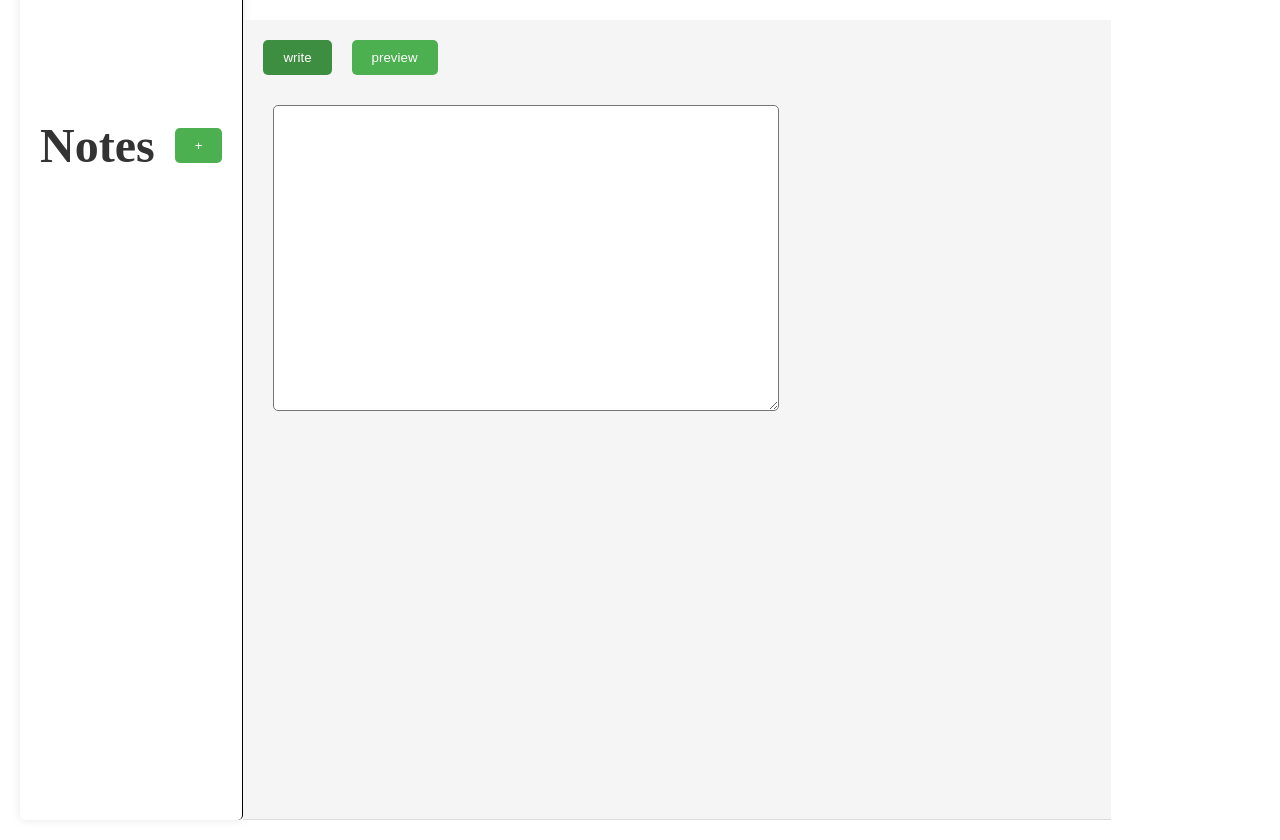
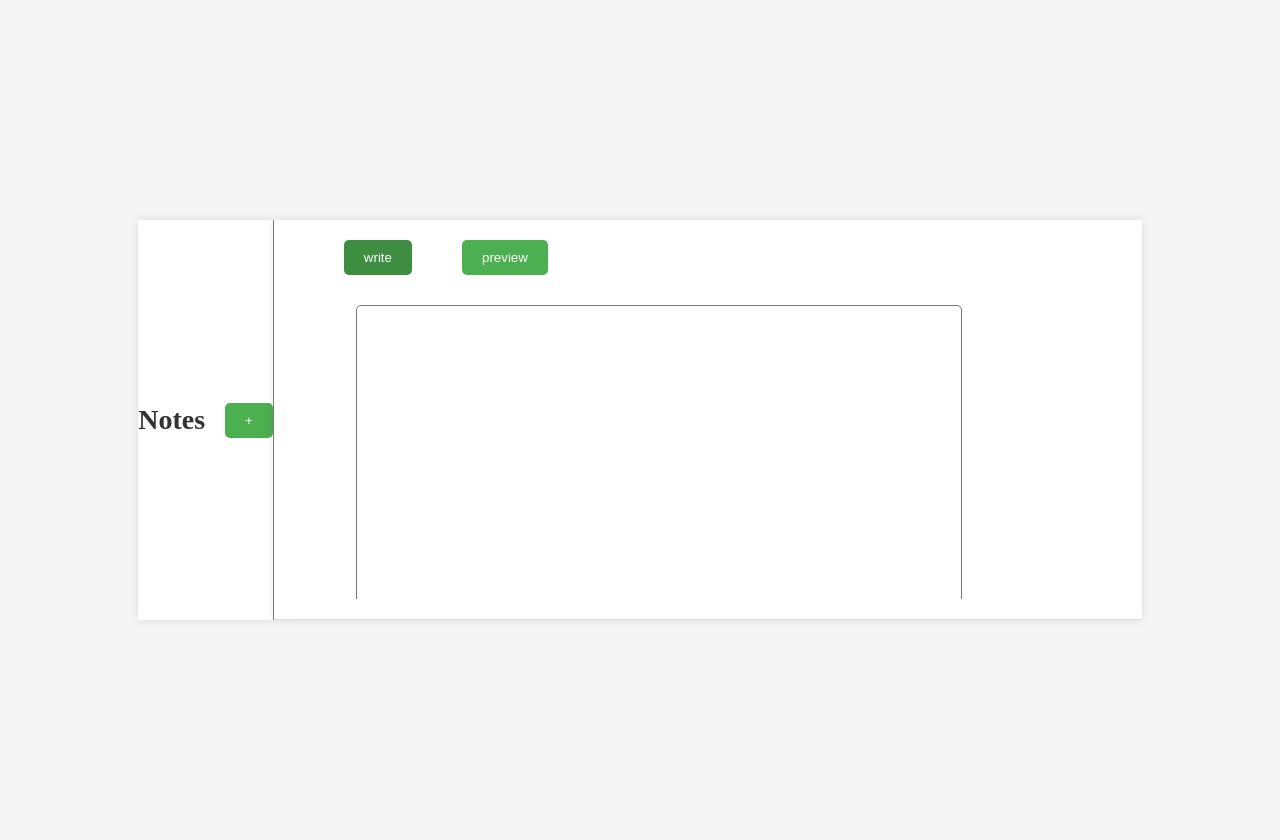
Before and after one commit to stackj007/Notes-App, a React (Vite) app: page / in a window 1280 px wide. Built offline with nearby package versions, Linux system fonts and the light colour scheme.

Commit message:
adjust styling

```diff
--- a/src/App.css
+++ b/src/App.css
@@ -1,23 +1,29 @@
+body,
+html {
+  margin: 0;
+  padding: 0;
+}
+
 .app {
   display: flex;
+  justify-content: center;
+  align-items: center;
   height: 100vh; /* Full height of the viewport */
   padding: 20px;
+  background-color: #f5f5f5;
 }
 
 .editor {
   width: 70%;
   padding: 20px;
   box-sizing: border-box;
+  background-color: #fff;
+  box-shadow: 0px 0px 10px rgba(0, 0, 0, 0.1);
 }
 
 .sidebar {
   width: 30%;
   padding: 20px;
   box-sizing: border-box;
+  box-shadow: 0px 0px 10px rgba(0, 0, 0, 0.1);
 }
-
-body,
-html {
-  margin: 0;
-  padding: 0;
-}
--- a/src/App.jsx
+++ b/src/App.jsx
@@ -6,8 +6,8 @@ import './App.css'
 function App() {
   return (
     <div className="app">
-      <Sidebar className="sidebar" />
-      <Editor className="editor" />
+      <Sidebar />
+      <Editor />
     </div>
   )
 }
--- a/src/Components/Editor.css
+++ b/src/Components/Editor.css
@@ -4,21 +4,19 @@
   padding: 20px;
   background-color: #f5f5f5;
   border-bottom: 1px solid #ddd;
-}
-
-.tabs {
-  margin-bottom: 20px;
-  max-height: 50px; /* Limit the height of the tabs */
+  height: 50vh;
+  overflow: hidden;
 }
 
 .editor button {
   padding: 10px 20px;
+  margin-left: 50px;
   border: none;
   background-color: #4caf50;
   color: white;
   cursor: pointer;
   transition: background-color 0.3s ease;
-  margin-right: 20px;
+
   max-height: 50px;
   border-radius: 5px;
 }
@@ -28,17 +26,17 @@
 }
 
 .editor .body {
-  padding: 10px;
+  padding: 30px;
   width: 100%;
   resize: none;
-  max-height: calc(
-    100vh - 100px
-  ); /* Limit the height of the textarea */
-  overflow: auto; /* Add scrollbars if the content exceeds the max-height */
+  max-height: calc(100vh - 100px);
+  overflow: hidden;
 }
 
 .text-area {
-  width: 500px;
+  width: 100%;
   height: 300px;
   border-radius: 5px;
+  margin-left: 2rem;
+  max-width: 600px;
 }
--- a/src/Components/Sidebar.css
+++ b/src/Components/Sidebar.css
@@ -1,17 +1,16 @@
-/* Sidebar.css */
 .sidebarContainer {
   display: flex;
   align-items: center;
-  padding: 20px;
+
   background-color: #fff;
-  border-radius: 5px;
   box-shadow: 0px 0px 10px rgba(0, 0, 0, 0.1);
-  margin-top: -550px;
-  border-right: 1px solid black;
+  border-right: 1px solid grey;
+  height: 50vh;
+  overflow: auto;
 }
 
 .sidebarContainer h1 {
-  font-size: 48px;
+  font-size: 1.75rem;
   margin-right: 20px;
   color: #333;
 }
```
